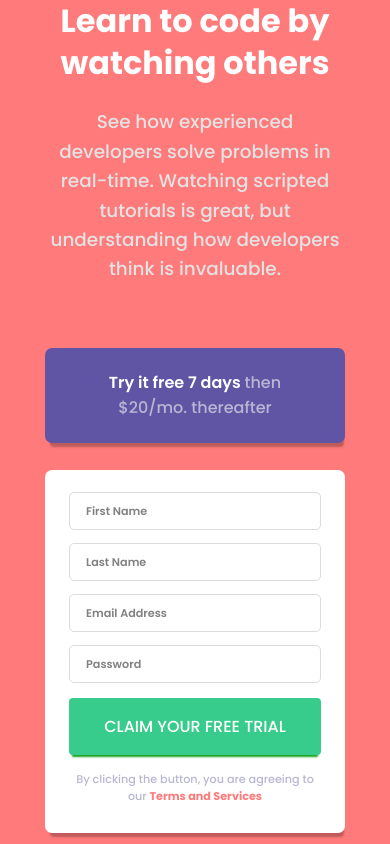
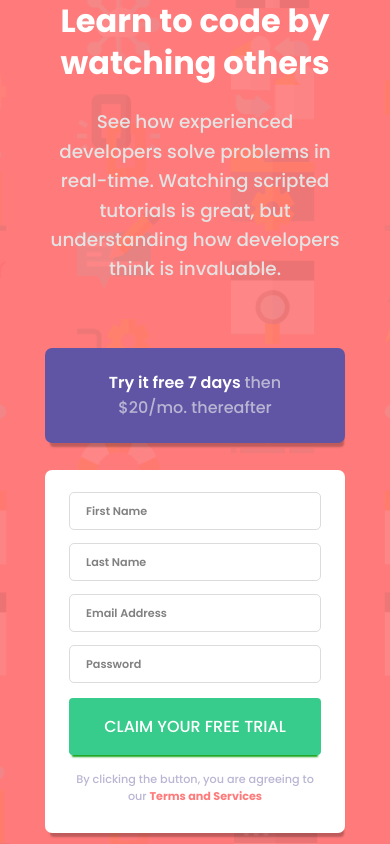
Before and after one commit to jaalzu/valid-form, a plain HTML site: page index.html in a window 390 px wide. Drawn offline with nearby package versions, Linux system fonts and the light colour scheme; the site is published under a folder, as on GitHub Pages, so addresses that start at the root find nothing.

Commit message:
bg fixed

```diff
--- a/scss/style.scss
+++ b/scss/style.scss
@@ -11,7 +11,7 @@
 body{
     background-color: $color-red;
     font-family: $ff;
-    background-image: url(/images/bg-intro-desktop.png);
+    background-image: url(../images/bg-intro-desktop.png);
     background-size: cover;
     background-position: center;
     background-repeat: no-repeat;
@@ -173,7 +173,7 @@ main{
 
 @media screen and (max-width:740px){
     body{
-        background-image: url(/images/bg-intro-mobile.png);
+        background-image: url(../images/bg-intro-mobile.png);
         background-size: cover;
     background-position: center;
     background-repeat: no-repeat;
```
Also changed, not shown: css/style.css.
